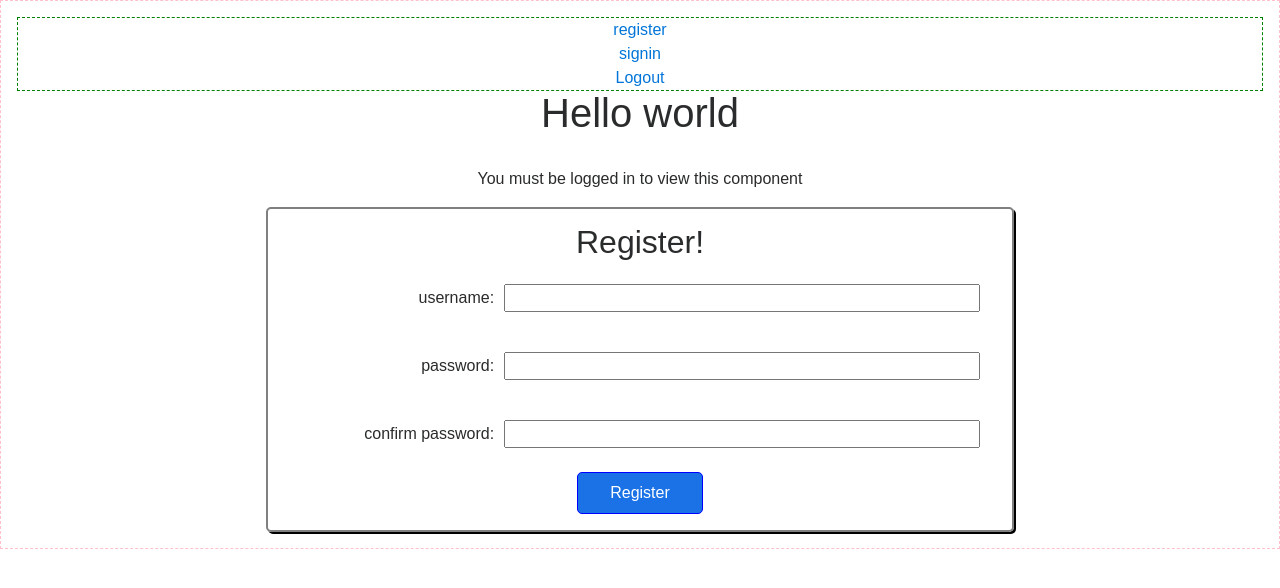
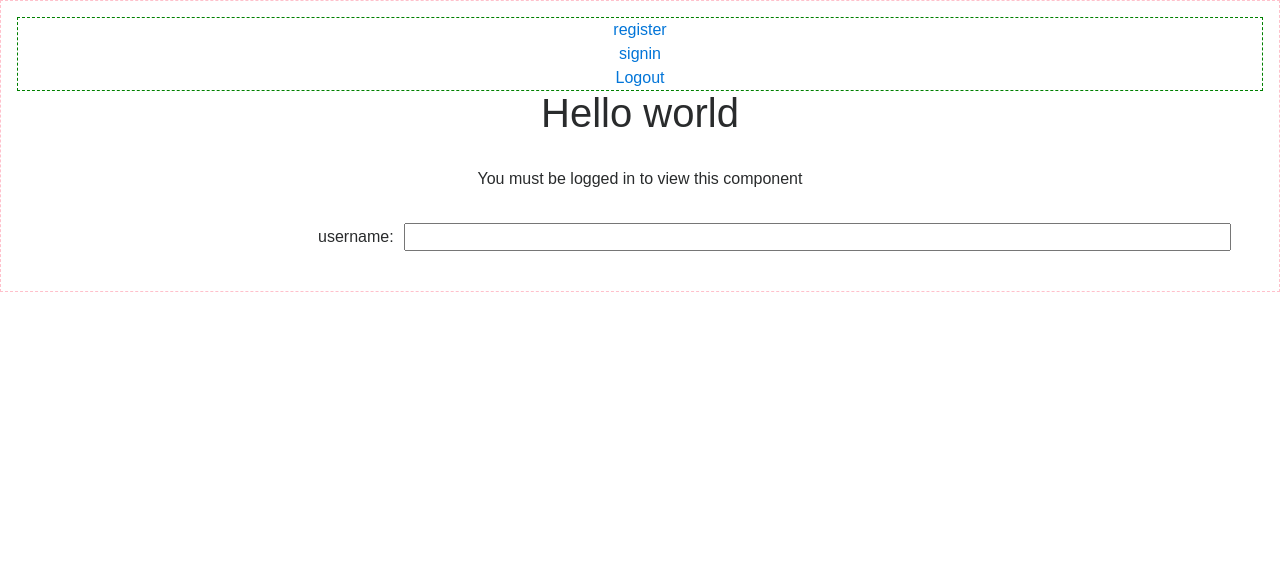
Before and after one commit to thechutrain/mern-passport, a React (Create React App) app: page /signin in a window 1280 px wide. Shown: the top 588 px of the page. Built offline with nearby package versions, Linux system fonts and the light colour scheme.

Commit message:
linked the signin form to app

```diff
--- a/src/React/App.jsx
+++ b/src/React/App.jsx
@@ -7,6 +7,7 @@ import { Link, Route, withRouter } from 'react-router'
 import Header from './containers/Header/Header'
 import SecretData from './SecretData'
 import RegisterForm from './containers/RegisterForm/registerForm'
+import SigninForm from './containers/SigninForm/SigninForm'
 
 class App extends Component {
   // constructor() {
@@ -21,7 +22,7 @@ class App extends Component {
         <SecretData></SecretData>
         {/*  ROUTES */}
         <Route exact path='/register' component={RegisterForm}/>
-        <Route exact path='/signin' component={RegisterForm}/>
+        <Route exact path='/signin' component={SigninForm}/>
 
       </div>
     )
--- /dev/null
+++ b/src/React/containers/SigninForm/SigninForm.jsx
@@ -0,0 +1,46 @@
+import React from 'react'
+import { Field, reduxForm } from 'redux-form'
+
+import { localSignIn } from '../../../Redux/authentication'
+import store from '../../../Redux/store'
+
+/* renderField is a functional component, that renders an input in a
+* redux-form
+*
+*/
+const renderField = ({ input, label, type, meta: { touched, error, warning } }) => {
+  return (
+    <div>
+      <label htmlFor={label}>{label}:</label>
+      <div className="input-wrapper">
+        <input type={type} {...input} />
+        {
+          touched && ((error && <span>*{error}</span>))
+        }
+      </div>
+    </div>
+  )
+}
+
+/* template to my form before its wrapped in a redux-form HOC
+*
+*/
+const SigninForm = props => {
+  const { handleSubmit, reset } = props
+  const signInHandler = function (formData) {
+    console.log(formData)
+    debugger
+  }
+  return (
+    <form onSubmit={handleSubmit(signInHandler)}>
+      <Field name="username" label="username" type="text" component={renderField} />
+    </form>
+  )
+}
+
+/* export a redux-form HOC
+*
+*/
+export default reduxForm({
+  form: 'signin'
+})(SigninForm)
```
